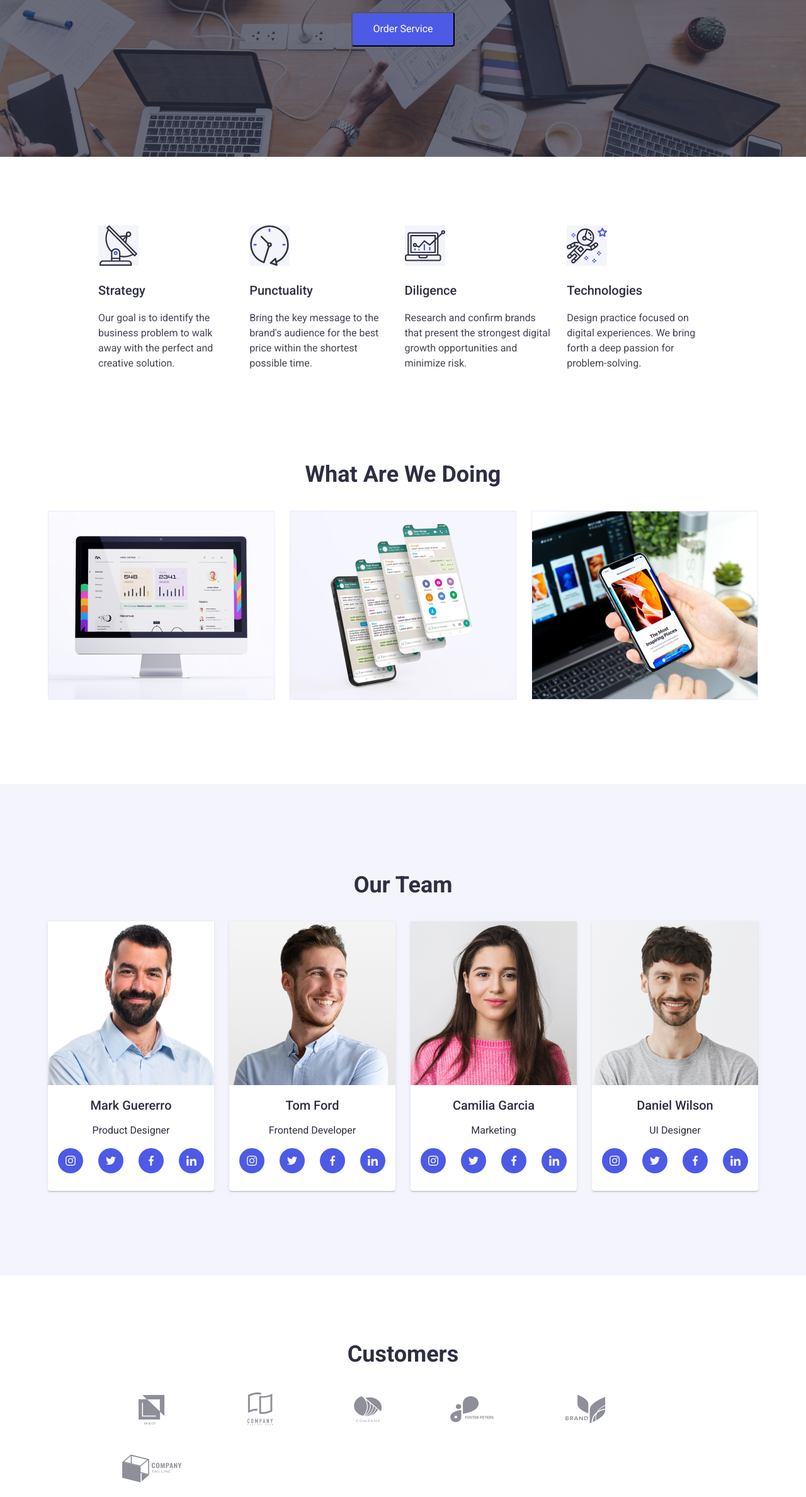
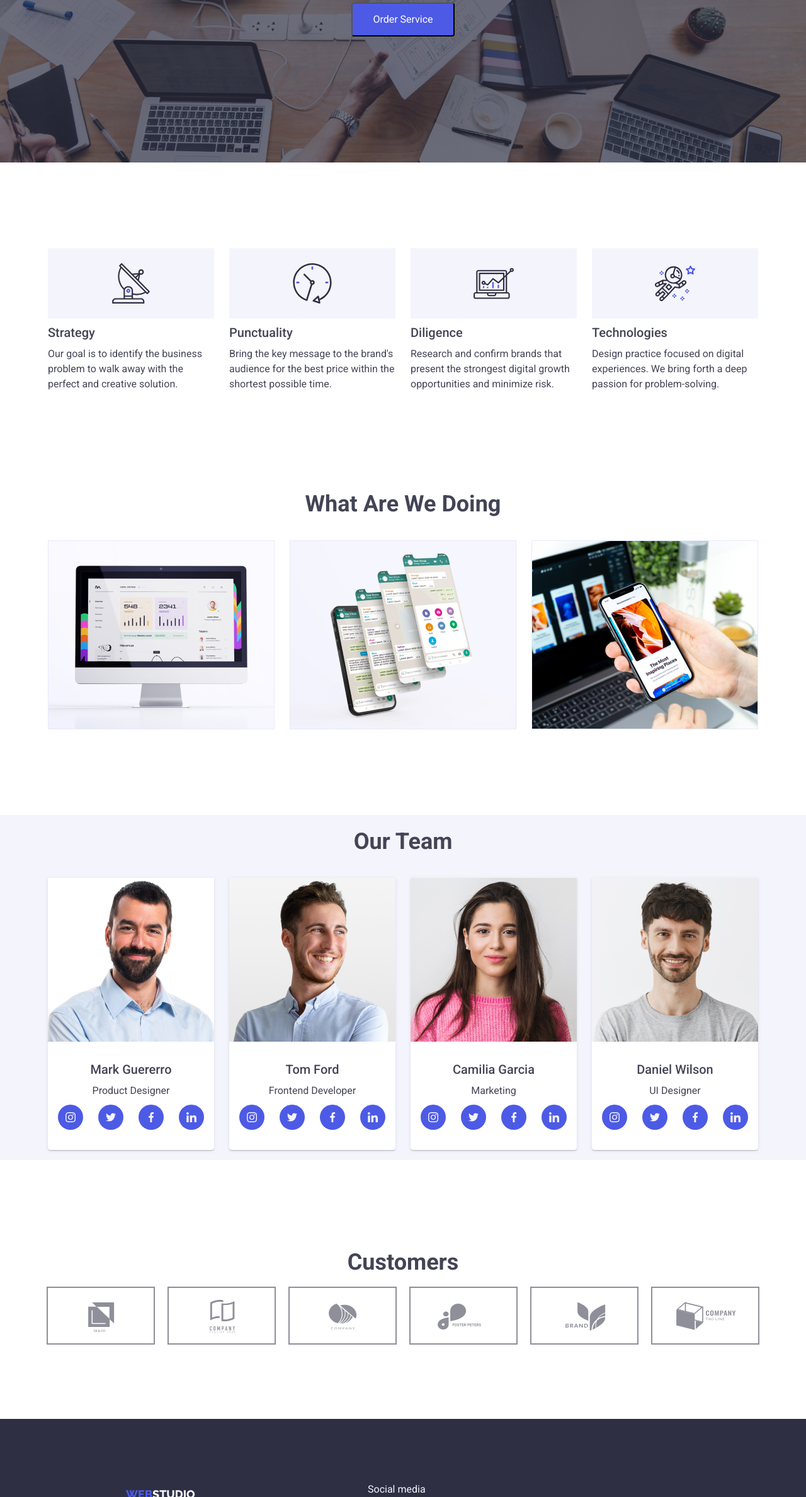
Before and after one commit to JosephGoIt/goit-markup-hw-04, a plain HTML site: page index.html in a window 1280 px wide. Shown: the part 423-2800 px from the top of the page at 63% size. Drawn offline with nearby package versions, Linux system fonts and the light colour scheme.

Commit message:
refinement final

```diff
--- a/css/styles.css
+++ b/css/styles.css
@@ -13,15 +13,12 @@
 
 body {
     font-family: 'Roboto', sans-serif;
-    color: var(--NAVY-BLUE);
+    color: var(--SLATE);
     font-size: 16px;
     font-style: normal;
     font-weight: 400;
     line-height: 24px;
     letter-spacing: 2%;
-    /* box-sizing: border-box; */
-    /* width: 1440px; */
-    /* height: 2592px; */
     background-color: var(--WHITE);
 }
 
@@ -33,36 +30,31 @@ body {
 h2 {
     font-size: 36px;
     font-weight: 700;
-    /* line-height: 111.111%; */
-    /* letter-spacing: 0.72px; */
     text-transform: capitalize;
-    /* margin-top: 0px; */
-    /* margin-bottom: 10px; */
 }
 
 h3 {
     font-size: 20px;
     font-weight: 500;
-    /* line-height: 120%; */
-    /* letter-spacing: 0.4px; */
+    margin: 0;
+}
+
+p {
+    margin:0;
 }
 
 /*Header or top section*/
 .header {
-    /* box-sizing: border-box; */
-    /* width: 1440px; */
-    height: 72px;
+    /* height: 72px; */
     flex-shrink: 0;
     display: flex;
     justify-content: space-around;
     align-items: center;
     border-bottom: 1px solid var(--CORNFLOWER);
-    background-color: var(--WHITE);
 }
 
 /*header-box - means to group logo and navigation, needed if want the group to be on top left*/
 .header-box{
-    /* box-sizing: border-box; */
     display: flex;
     justify-content: space-between;
     align-items: center;
@@ -75,11 +67,8 @@ h3 {
     font-style: normal;
     font-size: 18px;
     font-weight: 800;
-    /* line-height: 116.667%; */
     text-decoration: none;
-    /* letter-spacing: 0.54px; */
     text-transform: uppercase;
-    /* height: 24px; */
 }
 
 .logo span {
@@ -97,7 +86,6 @@ h3 {
 /*Navigation - part of top section*/
 .nav-list {
     display: flex;
-    /* justify-content: space-between; */
     gap: 40px;
     color: var(--NAVY-BLUE);
     font-weight: 500;
@@ -106,7 +94,6 @@ h3 {
 /*contact-list - part of top section*/
 .contact-list {
     display: flex;
-    /* justify-content: space-between; */
     gap: 40px;
     color: var(--SLATE);
 }
@@ -114,7 +101,6 @@ h3 {
 .link {
     text-decoration: none;
     color: var(--NAVY-BLUE);
-    /* display: block; */
 }
 
 .link:hover,
@@ -129,44 +115,23 @@ h3 {
 
 /*Hero section*/
 .hero {
-    /* box-sizing: border-box; */
-    /* flex-shrink: 0; */
     display: flex;
     flex-direction: column;
     justify-content: center;
     align-items: center;
-    /* background: url(/images/people-office1.jpg), lightgray 0px 0px / 100% 100% no-repeat; */ */
     background-color: var(--NAVY-BLUE);
     background-image: linear-gradient(to bottom,
     rgba(46, 47, 66, 0.70),
     rgba(46, 47, 66, 0.70)),
     url(/images/people-office1.jpg);
-    /*
-    opacity: .8; */
-    /* filter: grayscale(1oo%); */
-    /* background-repeat: no-repeat; */
     background-size: cover;
-    /* width: 1440px; */
-    height: 600px;
+    /* height: 600px; */
     resize: both;
-    /* background-position: center; */
     color: var(--WHITE);
-    /* margin-bottom: 120px; */
-
+    padding-top: 200px;
+    padding-bottom: 200px;
+    gap: 50px;
 }
-
-/* .hero img{
-    display: block;
-    height: 100%;
-    width: 100%;
-    object-fit: cover;
-} */
-
-/* .hero-label{
-    position:relative;
-    top: 188px;
-    left: 472px;
-} */
 
 .hero h1 {
     width: 496px;
@@ -176,36 +141,28 @@ h3 {
     font-weight: 700;
     line-height: 107.143%;
     letter-spacing: 1.12px;
+    margin:0%
 }
 
 .button {
-    display: inline-flex;
     padding: 16px 32px;
-    align-items: flex-start;
     gap: 10px;
     border-radius: 4px;
     background-color: var(--IRIS);
-    /* box-shadow: 0px 4px 4px 0px rgba(0, 0, 0, 0.15); */
     color: var(--WHITE);
 }
 
 .button:hover,
 .button:focus {
     background-color: var(--OCEAN);
-    border-radius: 4px;
-    /* box-shadow: 0px 4px 4px 0px rgba(0, 0, 0, 0.15); */
     cursor: pointer;
 }
 
 /*Service section or section 1*/
 .service {
-    /* box-sizing: border-box; */
-    /* width: 1128px; */
-    height: 224px;
-    flex-shrink: 0;
+    /* height: 224px; */
     justify-content: center;
     align-items: center;
-    /* padding-top: 60px; */
     margin: 120px 156px;
     display: flex;
 }
@@ -215,18 +172,22 @@ h3 {
     gap: 24px;
 }
 
-.service-features p {
-    color: var(--SLATE);
-}
-
-.icon {
-    /* display: inline-block; */
+/* .icon {
     width: 40px;
     height: 40px;
     stroke-width: 0;
     stroke: currentColor;
     fill: currentColor;
-    /* display:block; */
+    display: block;
+  } */
+
+  .icon {
+    display: inline-block;
+    width: 40px;
+    height: 40px;
+    stroke-width: 0;
+    stroke: currentColor;
+    fill: currentColor;
   }
 
   .icon-antenna1 {
@@ -249,29 +210,28 @@ h3 {
     height: 64px;
   }
 
-  .service-icon {
-    /* display: block;
+  .service-li div {
+    display: flex;
+    background-color: var(--CLOUD);
     justify-content: center;
-    align-items: center;
-    height: 112px;
-    padding: 24px 100px; */
-    background-color: red;
+    padding: 24px 100px;
+  }
+
+  .service-li{
+    display: flex;
+    flex-direction: column;
+    gap: 10px;
   }
 
 /*Platform section or section 2*/
 .platform {
-    /* box-sizing: border-box; */
-    /* width: 1128px; */
-    height: 412px;
-    /* flex-shrink: 0; */
+    /* height: 412px; */
     margin: 0px 156px 120px;
-    /* margin-left: 156px; */
-    /* margin-right: 156px; */
-    /* margin-bottom: 120px; */
     display: flex;
     flex-direction: column;
     justify-content: center;
     align-items: center;
+    /* gap:72px; */
 }
 
 .platform-types {
@@ -286,10 +246,7 @@ h3 {
 
 /*Team section or Section 3*/
 .team {
-    /* box-sizing: border-box; */
-    /* width: 1440px; */
-    height: 780px;
-    /* flex-shrink: 0; */
+    /* height: 780px; */
     background-color: var(--CLOUD);
     display: flex;
     flex-direction: column;
@@ -308,36 +265,24 @@ h3 {
     margin: 0 auto;
     background-color: var(--WHITE);
     display: inline-block;
-    height: 428px;
-    padding-bottom: 32px;
+    /* height: 428px; */
+    /* padding-bottom: 32px; */
     border-radius: 0px 0px 4px 4px;
     box-shadow: 0px 2px 1px 0px rgba(46, 47, 66, 0.08),
                 0px 1px 1px 0px rgba(46, 47, 66, 0.16),
                 0px 1px 6px 0px rgba(46, 47, 66, 0.08);
 }
 
-/* .team-card p {
-    padding: 0;
-    margin-top: 0px;
-    margin-bottom: 32px;
-}  */
-
-/* .team-card h3{
-    margin-top: 32px;
-    margin-bottom: 10px;
-    padding: 0;
-} */
-
 .team-profile {
-    display: block;
-}
-
-.team-profile h3{
-    margin-bottom: 0%;
+    display: flex;
+    flex-direction: column;
+    padding-top: 32px;
+    padding-bottom: 32px;
+    gap: 10px;
 }
 
 .customer {
-    height: 200px;
+    /* height: 200px; */
     margin: 0px 156px 120px;
     display: flex;
     flex-direction: column;
@@ -351,24 +296,35 @@ h3 {
 }
 
 .customer-logo {
+    display: flex;
     gap: 24px;
+}
+
+.customer-logo .icon{
+    outline: 2px solid var(--LIGHT-SLATE);
 }
 .footer {
     display: flex;
-    /* flex-direction: column; */
-    /* justify-content:center; */
     background-color: var(--NAVY-BLUE);
     color: var(--CLOUD);
-    height: 312px;
+    /* height: 312px; */
+    flex-shrink: 0;
+    justify-content:flex-start;
+    align-items: center;
     padding-top: 100px;
-    padding-left: 156px;
+    padding-left: 200px;
     padding-bottom: 100px;
-    gap: 100px
-
+    gap: 120px
 }
 
 .footer p {
     width: 264px;;
+}
+
+.footer-text {
+    display: flex;
+    flex-direction: column;
+    height: 112px;
 }
 
 /*Portfolio*/
@@ -475,6 +431,18 @@ h3 {
     /* background-color: var(--NAVY-BLUE); */
 }
 
-.footer-socialmedia p{
-    padding-left: 20px;
+.footer-socialmedia {
+    height: 112px;
+    display: flex;
+    flex-direction: column;
+    gap: 10px;
+    /* align-content: space-between; */
 }
+
+.footer-socialmedia div {
+    justify-content: space-between;
+}
+
+.footer-socialmedia .social-media .icon{
+    background-color: #31D0AA;
+}
```
Also changed, not shown: index.html (+1 -0 lines), portfolio.html (+5 -19 lines).
